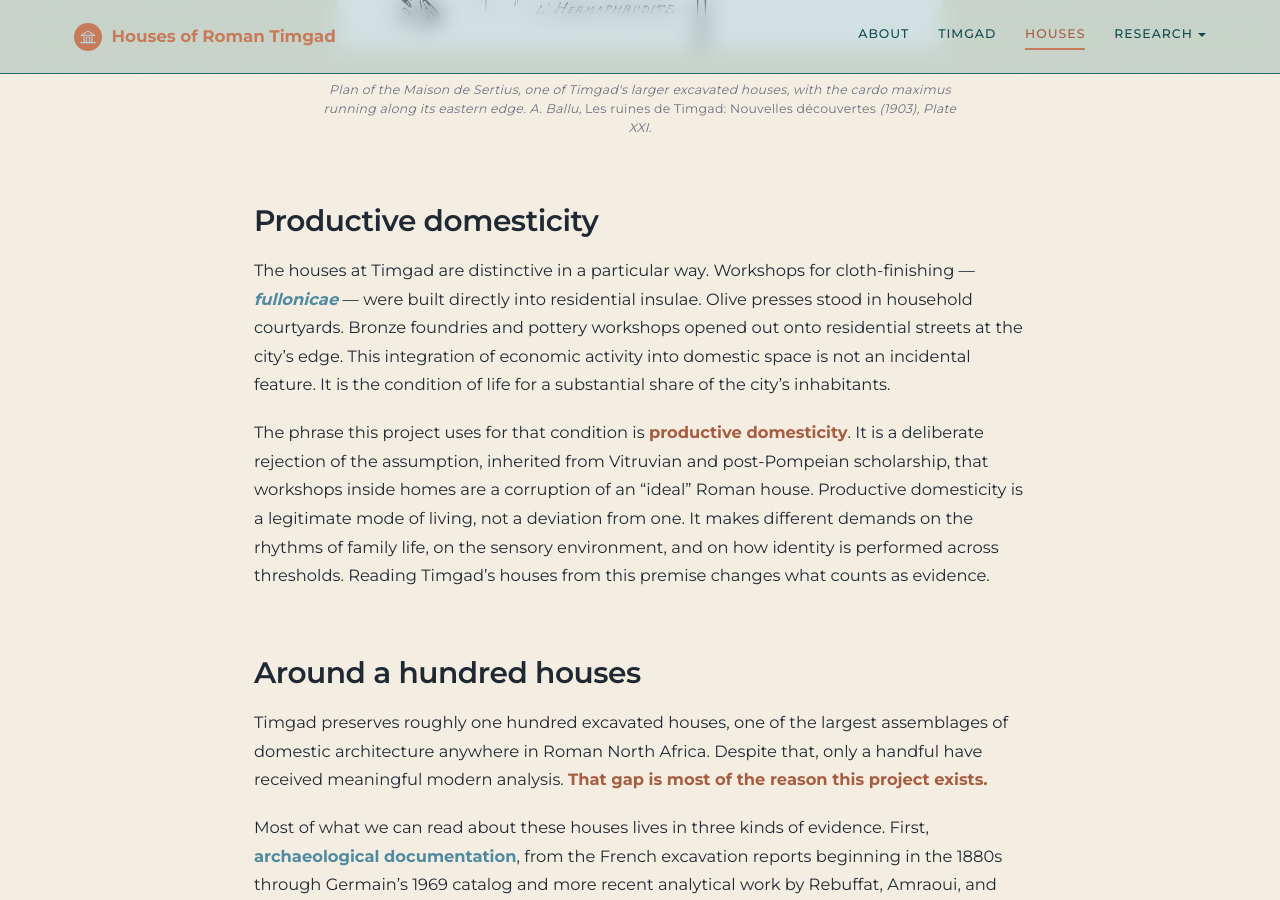
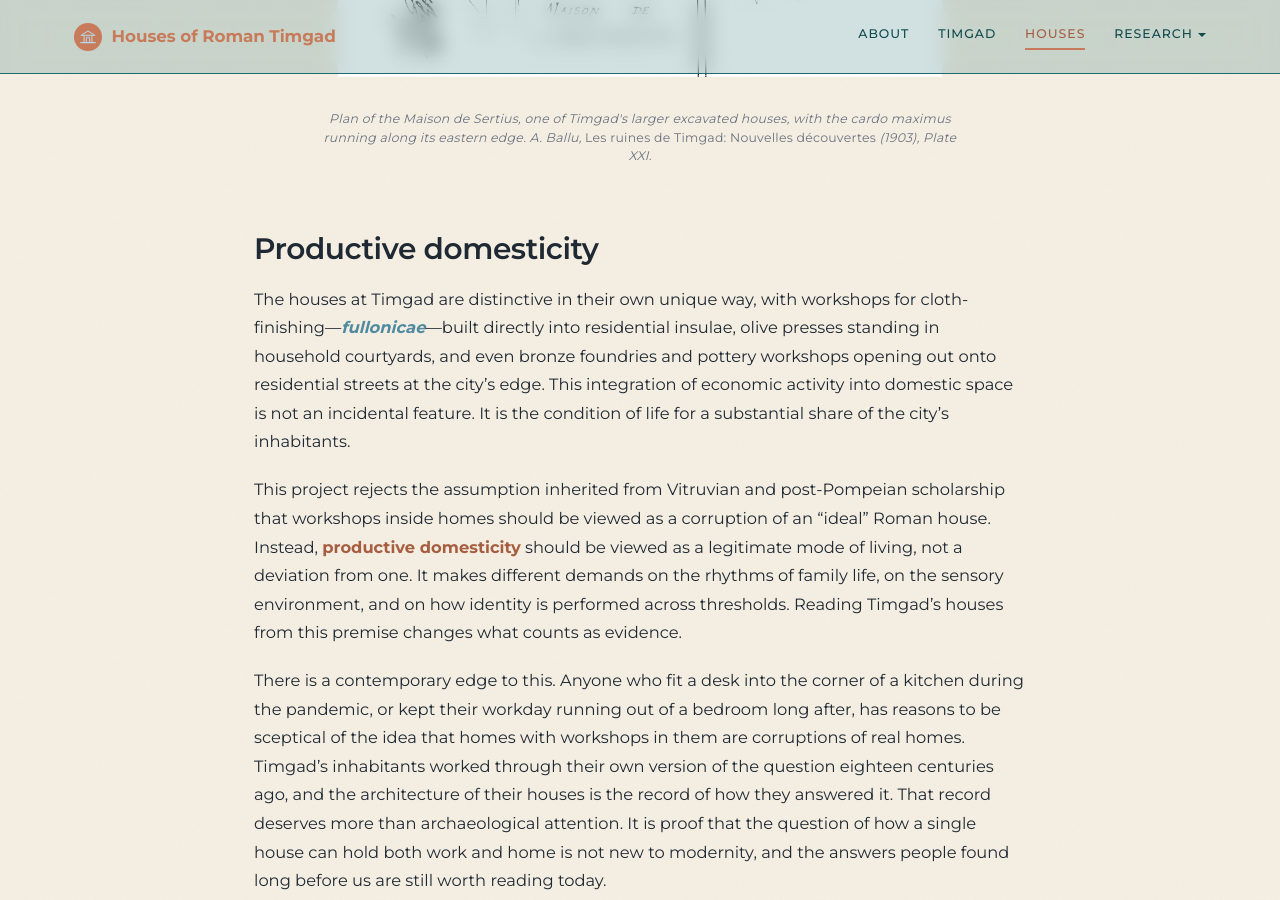
Before and after one commit to kimedher/timgadhouses, a Jekyll site: the page built from houses.md, in a window 1280 px wide and 900 px high, scrolled down 1479 px. Built offline with Jekyll 4.4.1, drawn with Linux system fonts in a browser that asks for light colours; some of the changed text lies outside the part shown.

Commit message:
Houses page: subtitle, sensory paragraph flow, WFH tie-in, productive-domesticity rewrite, fact-check, em-dash spacing
- Subtitle: 'Where work and home shared walls in Roman Timgad.'
- Opening sensory landscape merged into one flowing sentence with commas, ending on the slap of water
- Removed 'in the last five years' qualifier
- Distinctive sentence + workshop list combined into Kim's rewrite (with unspaced em dashes)
- Rewrote productive domesticity paragraph per Kim's wording
- Added new tie-in paragraph ending on the modern stakes: 'the answers people found long before us are still worth reading today'
- Softened assemblage claim to 'among the largest single-site assemblages of excavated domestic architecture in Roman North Africa'

```diff
--- a/houses.md
+++ b/houses.md
@@ -1,14 +1,14 @@
 ---
 layout: page
 title: Houses
-subtitle: Around one hundred excavated homes, and why they are worth a closer look.
+subtitle: Where work and home shared walls in Roman Timgad.
 permalink: /houses/
 last_updated: 2026-04-19
 ---
 
-Walking through the limestone-paved streets of Timgad's northeastern quarter in the second century CE, you would have encountered a sensory landscape coming from inside people's homes. The rhythmic pounding of fullers' feet treading cloth. The sharp smell of urine rising from the washing tubs, used to break down the oils in wool. Warm steam off the heated basins. The slap of water in the stations where cloth was rinsed.
+Walking through the limestone-paved streets of Timgad's northeastern quarter in the second century CE, you would have encountered a sensory landscape coming from inside people's homes: the rhythmic pounding of fullers' feet treading cloth in their stalls, the sharp yet distinct smell of urine used in the cleaning process to break down the oils in wool, warm steam rising from the heated basins, and the slap of water in the stations where cloth was rinsed.
 
-These were not refined peristyle gardens frozen in time. They were <span class="hl-coral">working homes</span>, where the boundaries between domestic life and economic production dissolved into a textured daily existence that will feel more familiar to anyone who has worked from home in the last five years than to anyone who has read Vitruvius.
+These were not refined peristyle gardens frozen in time. They were <span class="hl-coral">working homes</span>, where the boundaries between domestic life and economic production dissolved into a textured daily existence that will feel more familiar to anyone who has worked from home than to anyone who has read Vitruvius.
 
 <figure class="image-panel">
   <img src="/assets/images/house-sertius-plan.png" alt="An architectural plan of the Maison de Sertius at Timgad, showing a multi-room residence with courtyards and adjoining structures, labels in French marking the Marché de Sertius, the Curie du Capitole, the Enceinte de Trajan, the cardo maximus, and the Maison de l'Hermaphrodite.">
@@ -17,13 +17,15 @@ These were not refined peristyle gardens frozen in time. They were <span class="
 
 ## Productive domesticity
 
-The houses at Timgad are distinctive in a particular way. Workshops for cloth-finishing — <span class="hl-blue">*fullonicae*</span> — were built directly into residential insulae. Olive presses stood in household courtyards. Bronze foundries and pottery workshops opened out onto residential streets at the city's edge. This integration of economic activity into domestic space is not an incidental feature. It is the condition of life for a substantial share of the city's inhabitants.
+The houses at Timgad are distinctive in their own unique way, with workshops for cloth-finishing—<span class="hl-blue">*fullonicae*</span>—built directly into residential insulae, olive presses standing in household courtyards, and even bronze foundries and pottery workshops opening out onto residential streets at the city's edge. This integration of economic activity into domestic space is not an incidental feature. It is the condition of life for a substantial share of the city's inhabitants.
 
-The phrase this project uses for that condition is <span class="hl-coral">productive domesticity</span>. It is a deliberate rejection of the assumption, inherited from Vitruvian and post-Pompeian scholarship, that workshops inside homes are a corruption of an "ideal" Roman house. Productive domesticity is a legitimate mode of living, not a deviation from one. It makes different demands on the rhythms of family life, on the sensory environment, and on how identity is performed across thresholds. Reading Timgad's houses from this premise changes what counts as evidence.
+This project rejects the assumption inherited from Vitruvian and post-Pompeian scholarship that workshops inside homes should be viewed as a corruption of an "ideal" Roman house. Instead, <span class="hl-coral">productive domesticity</span> should be viewed as a legitimate mode of living, not a deviation from one. It makes different demands on the rhythms of family life, on the sensory environment, and on how identity is performed across thresholds. Reading Timgad's houses from this premise changes what counts as evidence.
+
+There is a contemporary edge to this. Anyone who fit a desk into the corner of a kitchen during the pandemic, or kept their workday running out of a bedroom long after, has reasons to be sceptical of the idea that homes with workshops in them are corruptions of real homes. Timgad's inhabitants worked through their own version of the question eighteen centuries ago, and the architecture of their houses is the record of how they answered it. That record deserves more than archaeological attention. It is proof that the question of how a single house can hold both work and home is not new to modernity, and the answers people found long before us are still worth reading today.
 
 ## Around a hundred houses
 
-Timgad preserves roughly one hundred excavated houses, one of the largest assemblages of domestic architecture anywhere in Roman North Africa. Despite that, only a handful have received meaningful modern analysis. <span class="hl-coral">That gap is most of the reason this project exists.</span>
+Timgad preserves roughly one hundred excavated houses, among the largest single-site assemblages of excavated domestic architecture in Roman North Africa. Despite that, only a handful have received meaningful modern analysis. <span class="hl-coral">That gap is most of the reason this project exists.</span>
 
 Most of what we can read about these houses lives in three kinds of evidence. First, <span class="hl-blue">archaeological documentation</span>, from the French excavation reports beginning in the 1880s through Germain's 1969 catalog and more recent analytical work by Rebuffat, Amraoui, and Ardeleanu. Second, <span class="hl-blue">epigraphic evidence</span>, especially the foundation inscription of the colony and the civic inscriptions that fix the households in a social world of named local elites. Third, <span class="hl-blue">literary sources</span> like Procopius, Apuleius, and the North African church fathers Tertullian and Augustine, useful for context, thin on domestic specifics.
 
```
